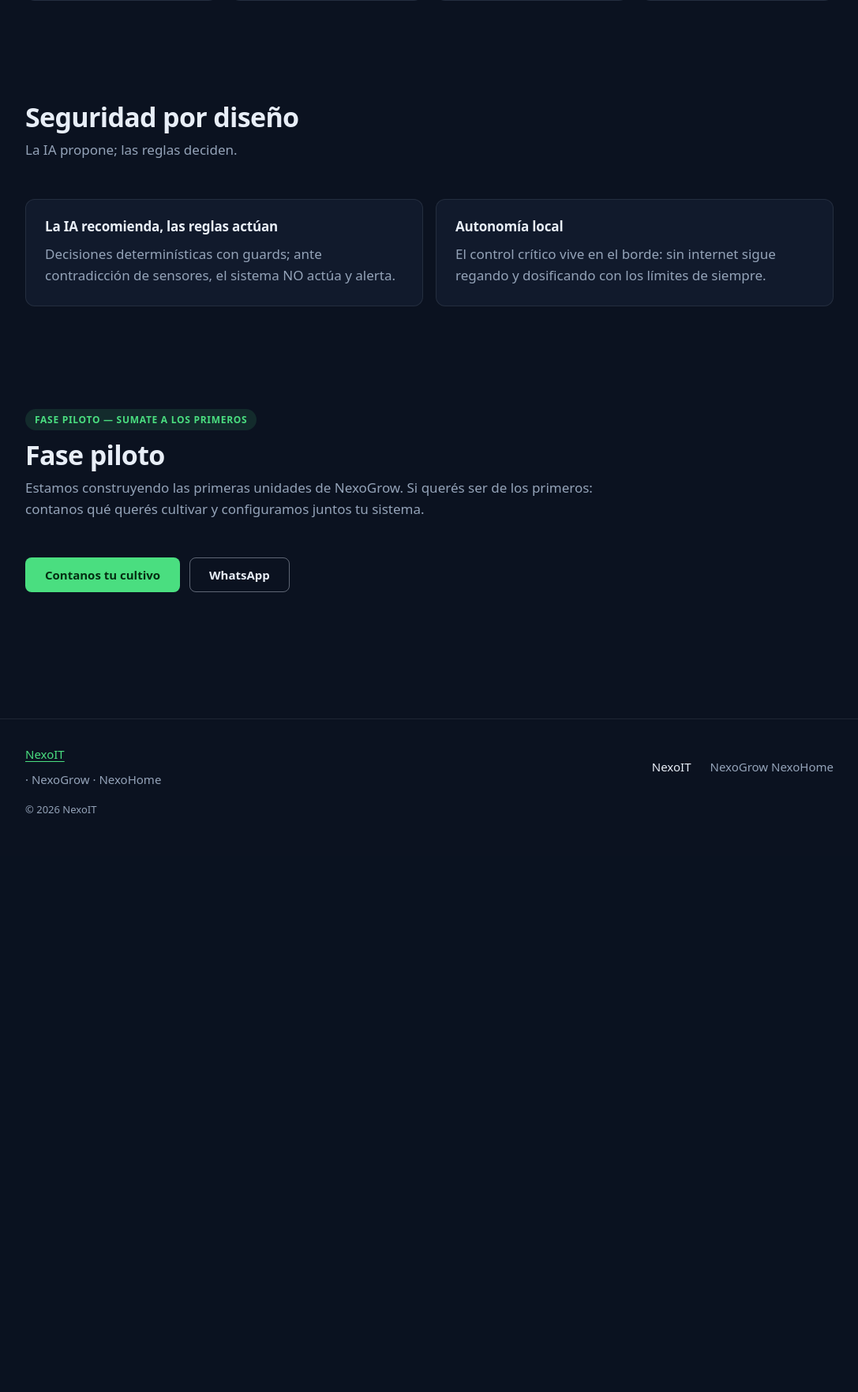
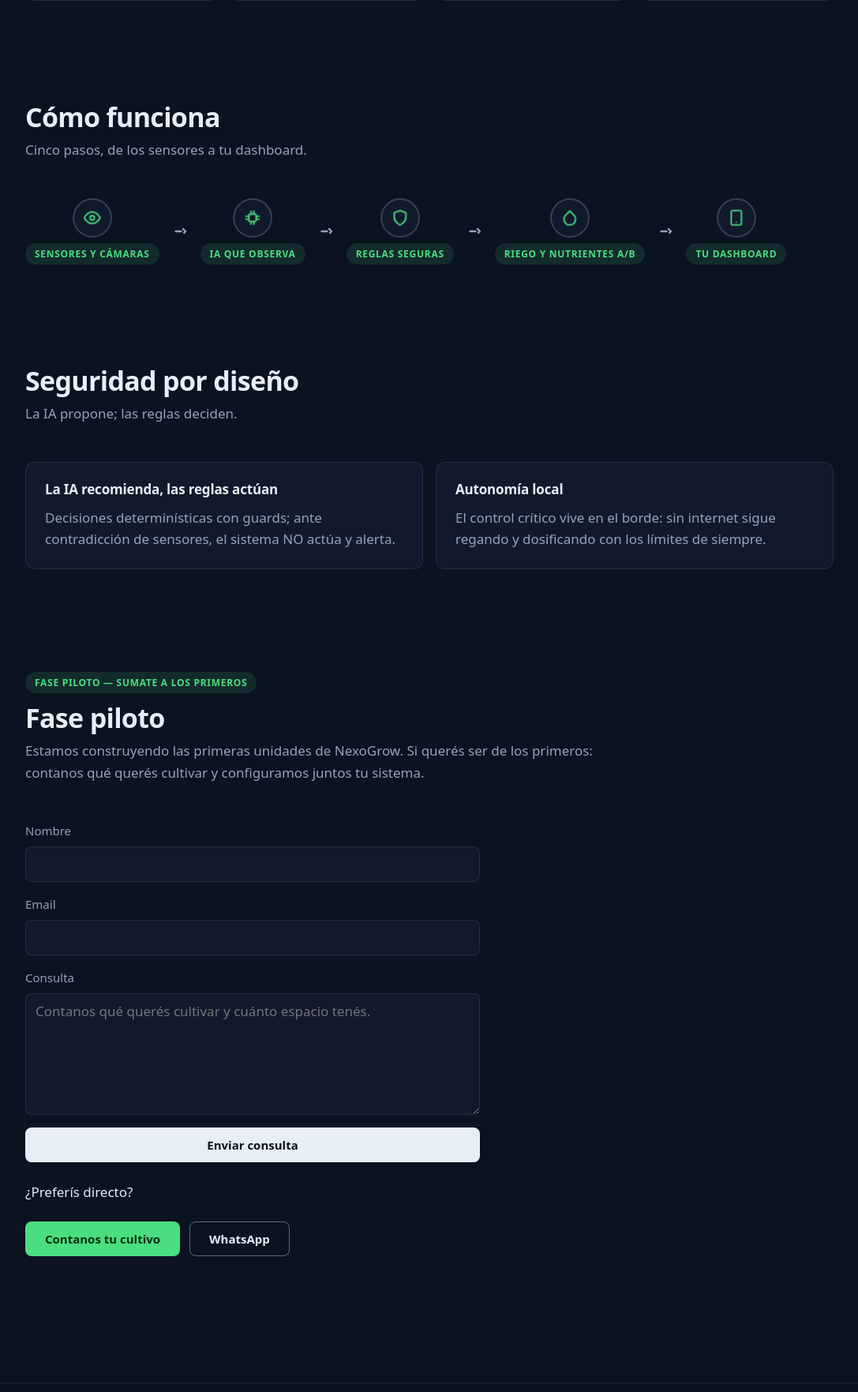
Before and after one commit to BrunoRod-Dev/NexoIT, a FastAPI app: page /grow/index.html in a window 1280 px wide. Shown: the part 897-2660 px from the top of the page at 79% size, without its empty margins (96-1183 px from the left). Before the commit the page ends 1927 px from the top, so only its background shows below. Run offline with FastAPI, Linux system fonts and the light colour scheme.

Commit message:
R3: forms de consultas en Grow y Home, sección Cómo funciona en Grow, headers móviles del configurador y app arreglados

```diff
--- a/grow/index.html
+++ b/grow/index.html
@@ -15,13 +15,102 @@
   <link rel="stylesheet" href="../assets/css/tokens.css">
   <link rel="stylesheet" href="../assets/css/base.css">
   <link rel="stylesheet" href="../assets/css/components.css">
+  <style>
+    /* Layout exclusivo de "Cómo funciona": usa tokens del sitio, no los modifica. */
+    .flow {
+      display: flex;
+      flex-wrap: wrap;
+      align-items: center;
+      gap: var(--space-4) var(--space-3);
+    }
+
+    .flow__step {
+      display: flex;
+      flex-direction: column;
+      align-items: center;
+      gap: var(--space-2);
+      text-align: center;
+    }
+
+    .flow__step .badge {
+      margin-block-end: 0;
+    }
+
+    .flow__circle {
+      display: inline-flex;
+      align-items: center;
+      justify-content: center;
+      inline-size: 3rem;
+      block-size: 3rem;
+      color: var(--accent);
+      background-color: var(--color-surface);
+      border: 1px solid var(--color-border-strong);
+      border-radius: 50%;
+      animation: flow-pulse 3s ease-in-out infinite;
+    }
+
+    .flow__circle svg {
+      inline-size: 1.35rem;
+      block-size: 1.35rem;
+    }
+
+    .flow__arrow {
+      color: var(--color-muted);
+    }
+
+    .flow__arrow svg {
+      inline-size: 1.75rem;
+      block-size: 1.75rem;
+    }
+
+    .flow__arrow path {
+      stroke-dasharray: 6 5;
+      animation: flow-dash 2s linear infinite;
+    }
+
+    @keyframes flow-pulse {
+      0%, 100% { transform: scale(1); }
+      50% { transform: scale(1.06); }
+    }
+
+    @keyframes flow-dash {
+      to { stroke-dashoffset: -11; }
+    }
+
+    /* Móvil: el flujo se apila verticalmente. */
+    @media (max-width: 47.99rem) {
+      .flow {
+        flex-direction: column;
+        align-items: flex-start;
+      }
+
+      .flow__step {
+        flex-direction: row;
+        align-items: center;
+        gap: var(--space-3);
+        text-align: start;
+      }
+
+      .flow__arrow {
+        margin-inline-start: 1.1rem;
+        transform: rotate(90deg);
+      }
+    }
+  </style>
   <script src="../assets/js/main.js" defer></script>
 </head>
 <body class="theme--grow">
   <header class="site-header">
     <div class="site-header__inner">
       <span class="site-header__brand">NexoGrow</span>
-      <nav class="nav" aria-label="Principal">
+
+      <button class="nav__toggle" type="button" data-toggle="menu" aria-controls="nav-principal" aria-expanded="false" aria-label="Menú">
+        <svg viewBox="0 0 24 24" width="20" height="20" fill="none" stroke="currentColor" stroke-width="2" stroke-linecap="round" aria-hidden="true" focusable="false">
+          <path d="M4 7h16M4 12h16M4 17h16"/>
+        </svg>
+      </button>
+
+      <nav class="nav" id="nav-principal" aria-label="Principal">
         <a class="nav__link" href="../index.html">← Volver a NexoIT</a>
         <a class="nav__link" href="#capacidades">Capacidades</a>
         <a class="nav__link" href="#contacto">Contacto</a>
@@ -69,6 +158,39 @@
       </div>
     </section>
 
+    <section class="section" id="como-funciona">
+      <div class="section__head">
+        <h2 class="section__title">Cómo funciona</h2>
+        <p class="section__lead">Cinco pasos, de los sensores a tu dashboard.</p>
+      </div>
+      <div class="flow">
+        <div class="flow__step">
+          <span class="flow__circle"><svg viewBox="0 0 24 24" width="24" height="24" fill="none" stroke="currentColor" stroke-width="2" stroke-linecap="round" stroke-linejoin="round" aria-hidden="true"><path d="M1 12s4-8 11-8 11 8 11 8-4 8-11 8-11-8-11-8z"/><circle cx="12" cy="12" r="3"/></svg></span>
+          <span class="badge">Sensores y cámaras</span>
+        </div>
+        <span class="flow__arrow" aria-hidden="true"><svg viewBox="0 0 24 24" width="24" height="24" fill="none" stroke="currentColor" stroke-width="2" stroke-linecap="round" stroke-linejoin="round"><path d="M4 12h14M13 7l5 5-5 5"/></svg></span>
+        <div class="flow__step">
+          <span class="flow__circle"><svg viewBox="0 0 24 24" width="24" height="24" fill="none" stroke="currentColor" stroke-width="2" stroke-linecap="round" stroke-linejoin="round" aria-hidden="true"><rect x="7" y="7" width="10" height="10" rx="1.5"/><path d="M10 3v4M14 3v4M10 17v4M14 17v4M3 10h4M3 14h4M17 10h4M17 14h4"/></svg></span>
+          <span class="badge">IA que observa</span>
+        </div>
+        <span class="flow__arrow" aria-hidden="true"><svg viewBox="0 0 24 24" width="24" height="24" fill="none" stroke="currentColor" stroke-width="2" stroke-linecap="round" stroke-linejoin="round"><path d="M4 12h14M13 7l5 5-5 5"/></svg></span>
+        <div class="flow__step">
+          <span class="flow__circle"><svg viewBox="0 0 24 24" width="24" height="24" fill="none" stroke="currentColor" stroke-width="2" stroke-linecap="round" stroke-linejoin="round" aria-hidden="true"><path d="M12 22s8-4 8-10V5l-8-3-8 3v7c0 6 8 10 8 10z"/></svg></span>
+          <span class="badge">Reglas seguras</span>
+        </div>
+        <span class="flow__arrow" aria-hidden="true"><svg viewBox="0 0 24 24" width="24" height="24" fill="none" stroke="currentColor" stroke-width="2" stroke-linecap="round" stroke-linejoin="round"><path d="M4 12h14M13 7l5 5-5 5"/></svg></span>
+        <div class="flow__step">
+          <span class="flow__circle"><svg viewBox="0 0 24 24" width="24" height="24" fill="none" stroke="currentColor" stroke-width="2" stroke-linecap="round" stroke-linejoin="round" aria-hidden="true"><path d="M12 2.69l5.66 5.66a8 8 0 1 1-11.31 0z"/></svg></span>
+          <span class="badge">Riego y nutrientes A/B</span>
+        </div>
+        <span class="flow__arrow" aria-hidden="true"><svg viewBox="0 0 24 24" width="24" height="24" fill="none" stroke="currentColor" stroke-width="2" stroke-linecap="round" stroke-linejoin="round"><path d="M4 12h14M13 7l5 5-5 5"/></svg></span>
+        <div class="flow__step">
+          <span class="flow__circle"><svg viewBox="0 0 24 24" width="24" height="24" fill="none" stroke="currentColor" stroke-width="2" stroke-linecap="round" stroke-linejoin="round" aria-hidden="true"><rect x="5" y="2" width="14" height="20" rx="2"/><path d="M12 18h.01"/></svg></span>
+          <span class="badge">Tu dashboard</span>
+        </div>
+      </div>
+    </section>
+
     <section class="section" id="seguridad">
       <div class="section__head">
         <h2 class="section__title">Seguridad por diseño</h2>
@@ -93,6 +215,28 @@
         <p class="section__lead">Estamos construyendo las primeras unidades de NexoGrow. Si querés ser de los primeros: contanos qué querés cultivar y configuramos juntos tu sistema.</p>
       </div>
       <div class="contact" id="contacto">
+        <form data-module="contacto-form" novalidate>
+          <div class="field">
+            <label class="field__label" for="consulta-nombre">Nombre</label>
+            <input class="field__input" type="text" id="consulta-nombre" name="nombre" autocomplete="name" required>
+          </div>
+          <div class="field">
+            <label class="field__label" for="consulta-email">Email</label>
+            <input class="field__input" type="email" id="consulta-email" name="email" autocomplete="email" required>
+          </div>
+          <div class="field">
+            <label class="field__label" for="consulta-mensaje">Consulta</label>
+            <textarea class="field__input" id="consulta-mensaje" name="mensaje" rows="5" required placeholder="Contanos qué querés cultivar y cuánto espacio tenés."></textarea>
+          </div>
+          <button class="btn btn--primary" type="submit">Enviar consulta</button>
+          <p class="form-status" role="status" aria-live="polite"></p>
+          <noscript>
+            <p class="form-status">El form necesita JavaScript — usá los accesos directos de abajo.</p>
+          </noscript>
+        </form>
+
+        <p>¿Preferís directo?</p>
+
         <div class="contact__actions">
           <!-- TODO: reemplazar (datos de contacto: mailto / wa.me) -->
           <a class="btn btn--accent" href="mailto:hola@nexoit.com">Contanos tu cultivo</a>
```
Also changed, not shown: home/configurador/index.html (+9 -1 lines), home/index.html (+30 -1 lines), server/templates/base_app.html (+8 -1 lines), README.md.
